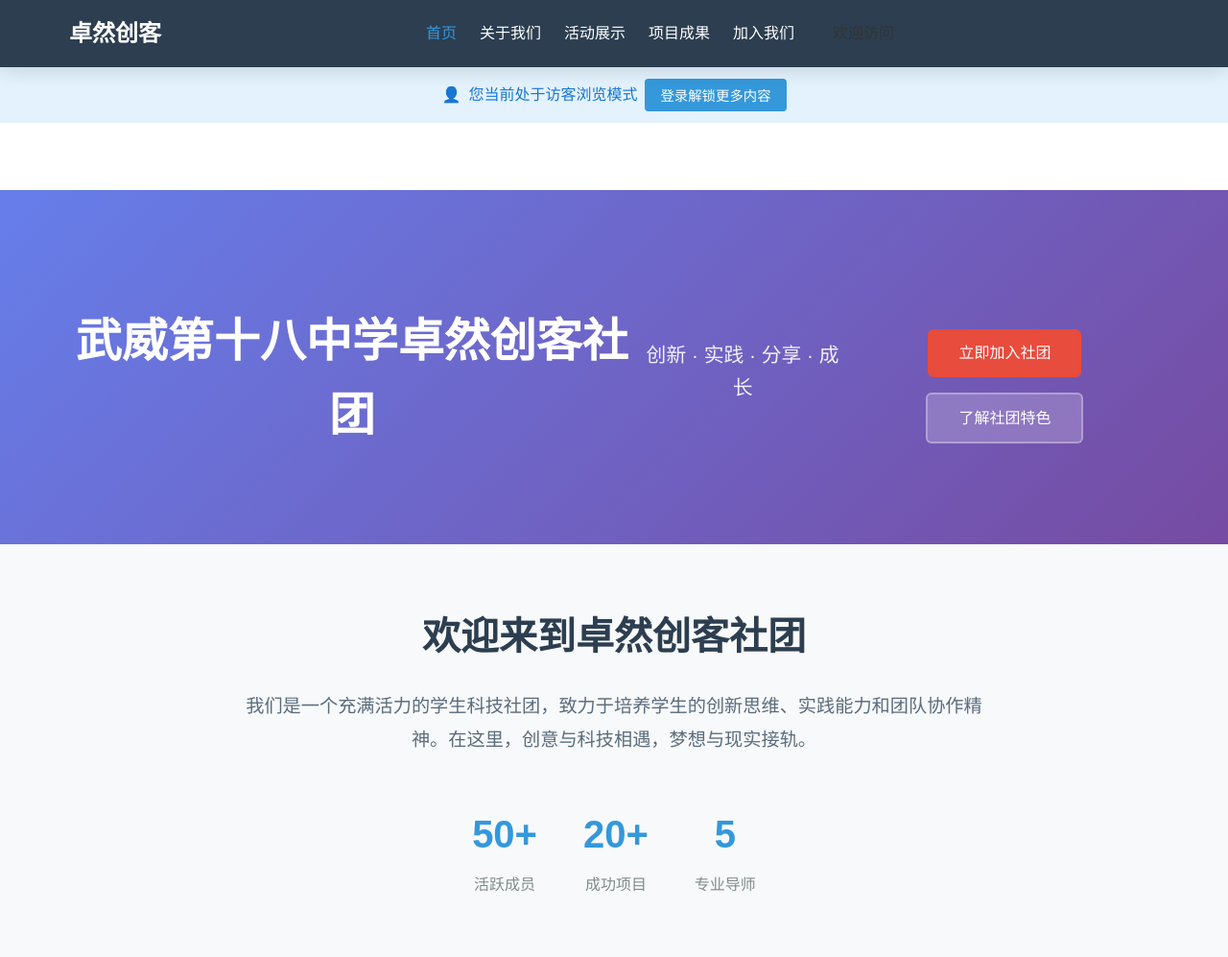
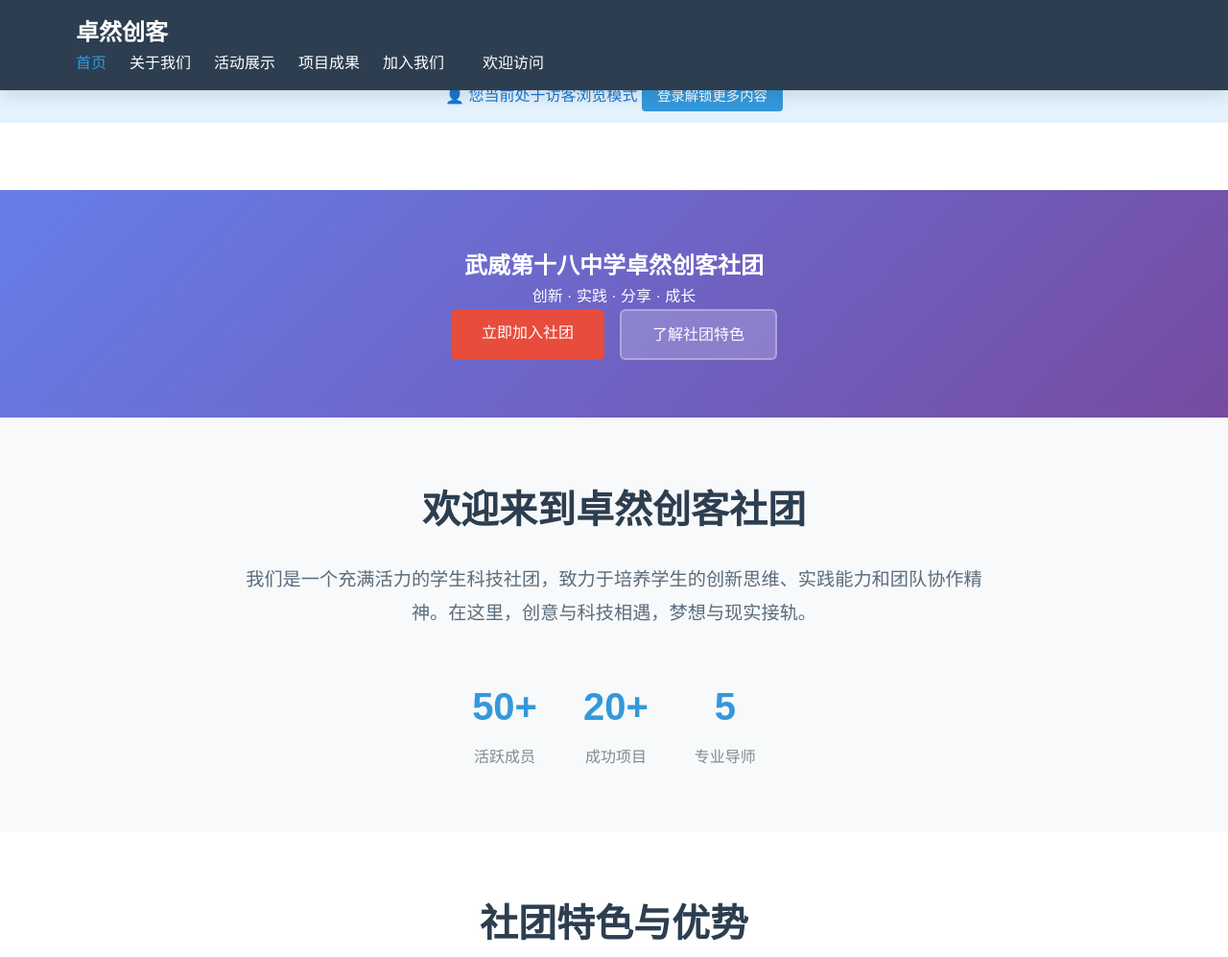
Before and after one commit to 17793528289/zrck, a plain HTML site: page index.html in a window 1280 px wide. Shown: the top 997 px of the page at 96% size. Drawn offline with nearby package versions, Linux system fonts and the light colour scheme.

Commit message:
Update index.html

```diff
--- a/index.html
+++ b/index.html
@@ -4,14 +4,42 @@
     <meta charset="UTF-8">
     <meta name="viewport" content="width=device-width, initial-scale=1.0">
     <title>武威第十八中学卓然创客社团</title>
-    <!-- 修改点1：添加了斜杠表示从根目录开始查找 -->
-    <link rel="stylesheet" href="/css/style.css">
-    <link rel="stylesheet" href="/css/responsive.css">
+    <link rel="stylesheet" href="./css/style.css">
+    <link rel="stylesheet" href="./css/responsive.css">
+    <style>
+        /* 基础样式 - 确保在没有外部CSS时也能正常显示 */
+        body {
+            font-family: 'Microsoft YaHei', sans-serif;
+            margin: 0;
+            padding: 0;
+            line-height: 1.6;
+            color: #333;
+        }
+        .container {
+            width: 90%;
+            max-width: 1200px;
+            margin: 0 auto;
+            padding: 0 15px;
+        }
+        /* 临时导航栏样式 */
+        .navbar {
+            background-color: #2c3e50;
+            color: white;
+            padding: 15px 0;
+        }
+        /* 临时横幅样式 */
+        .banner {
+            background-color: #3498db;
+            color: white;
+            padding: 60px 0;
+            text-align: center;
+        }
+    </style>
 </head>
 <body>
     <!-- 导航栏 -->
     <nav class="navbar">
-        <div class="nav-container">
+        <div class="container">
             <div class="nav-logo">
                 <h2><a href="index.html">卓然创客</a></h2>
             </div>
@@ -39,7 +67,7 @@
 
     <!-- 模式状态提示 -->
     <div id="modeBanner" class="mode-banner guest-mode">
-        <div class="banner-content">
+        <div class="container">
             <span class="banner-icon">👤</span>
             <span id="bannerText">您当前处于访客浏览模式</span>
             <button id="switchToLogin" class="banner-action">登录解锁更多内容</button>
@@ -48,7 +76,7 @@
 
     <!-- 横幅 -->
     <section class="banner">
-        <div class="banner-content">
+        <div class="container">
             <h1>武威第十八中学卓然创客社团</h1>
             <p>创新 · 实践 · 分享 · 成长</p>
             <div class="banner-actions">
@@ -177,7 +205,31 @@
 
     <!-- 引入Supabase客户端库 -->
     <script src="https://cdn.jsdelivr.net/npm/@supabase/supabase-js@2"></script>
-    <!-- 修改点2：添加了斜杠表示从根目录开始查找 -->
-    <script src="/js/main.js"></script>
+
+    <!-- 基础JavaScript功能 -->
+    <script>
+        // 确保在没有main.js时基础功能可用
+        document.addEventListener('DOMContentLoaded', function() {
+            // 登录按钮点击事件
+            document.getElementById('loginBtn')?.addEventListener('click', function() {
+                document.getElementById('loginModal').style.display = 'block';
+            });
+
+            // 关闭模态框
+            document.querySelector('.close')?.addEventListener('click', function() {
+                document.getElementById('loginModal').style.display = 'none';
+            });
+
+            // 点击模态框外部关闭
+            window.addEventListener('click', function(event) {
+                if (event.target === document.getElementById('loginModal')) {
+                    document.getElementById('loginModal').style.display = 'none';
+                }
+            });
+        });
+    </script>
+
+    <!-- 引入自定义JavaScript -->
+    <script src="./js/main.js"></script>
 </body>
 </html>
```
